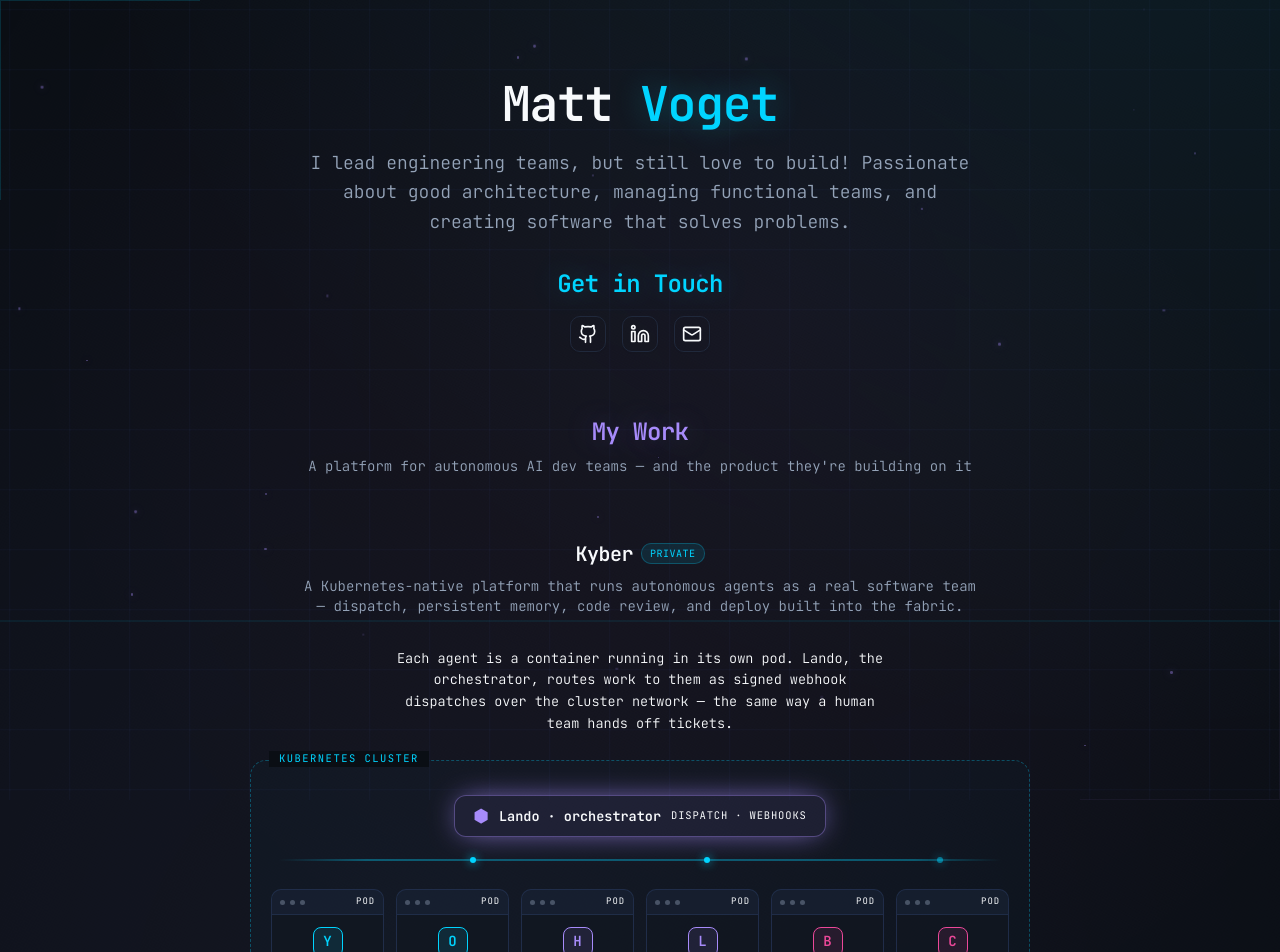
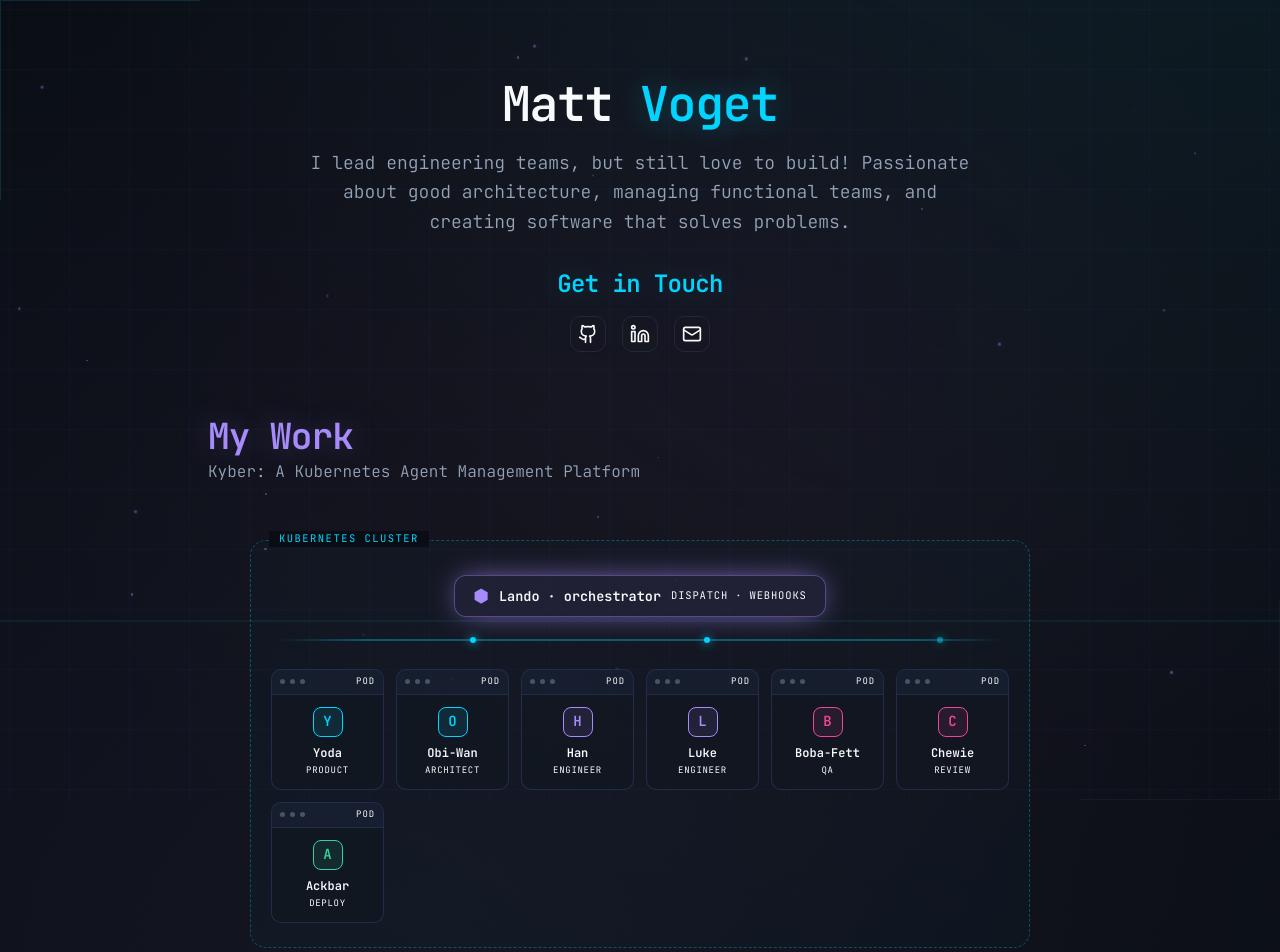
Before and after one commit to matty-v/voget-io, a React (Vite) app: page / in a window 1280 px wide. Shown: the top 952 px of the page. Built offline with nearby package versions, Linux system fonts and the light colour scheme.

Commit message:
feat: left-align + enlarge My Work; collapse Kyber heading/desc into a single sub-text line; drop diagram caption

```diff
--- a/src/App.tsx
+++ b/src/App.tsx
@@ -111,23 +111,17 @@ function SectionHeading({ title, badge, badgeColor, children }: { title: string;
 
 function MyWork() {
   return (
-    <section id="work" className="space-y-16">
-      <div className="text-center">
-        <h2 className="text-2xl font-semibold tracking-tight">
+    <section id="work" className="space-y-14">
+      <div className="space-y-1">
+        <h2 className="text-3xl sm:text-4xl font-semibold tracking-tight">
           <span className="glow-purple">My Work</span>
         </h2>
-        <p className="text-sm text-muted-foreground mt-2 font-light">
-          A platform for autonomous AI dev teams &mdash; and the product they're building on it
+        <p className="text-base text-muted-foreground font-light">
+          Kyber: A Kubernetes Agent Management Platform
         </p>
       </div>
 
-      <div className="space-y-8">
-        <SectionHeading title="Kyber" badge="Private" badgeColor="var(--accent-cyan)">
-          A Kubernetes-native platform that runs autonomous agents as a real software team &mdash; dispatch, persistent
-          memory, code review, and deploy built into the fabric.
-        </SectionHeading>
-        <KyberDiagram />
-      </div>
+      <KyberDiagram />
 
       <div className="space-y-8">
         <SectionHeading title="The Falcon Dev Team">
--- a/src/components/kyber-diagram.tsx
+++ b/src/components/kyber-diagram.tsx
@@ -11,11 +11,6 @@ const PODS = [
 export function KyberDiagram() {
   return (
     <div className="kyber-diagram">
-      <p className="kyber-cap">
-        Each agent is a container running in its own pod. Lando, the orchestrator, routes work to them as signed
-        webhook dispatches over the cluster network &mdash; the same way a human team hands off tickets.
-      </p>
-
       <div className="kyber-cluster">
         <span className="kyber-cluster-tab">Kubernetes cluster</span>
 
```
Also changed, not shown: 1 other file (tests, documents, lock files or other folders).
